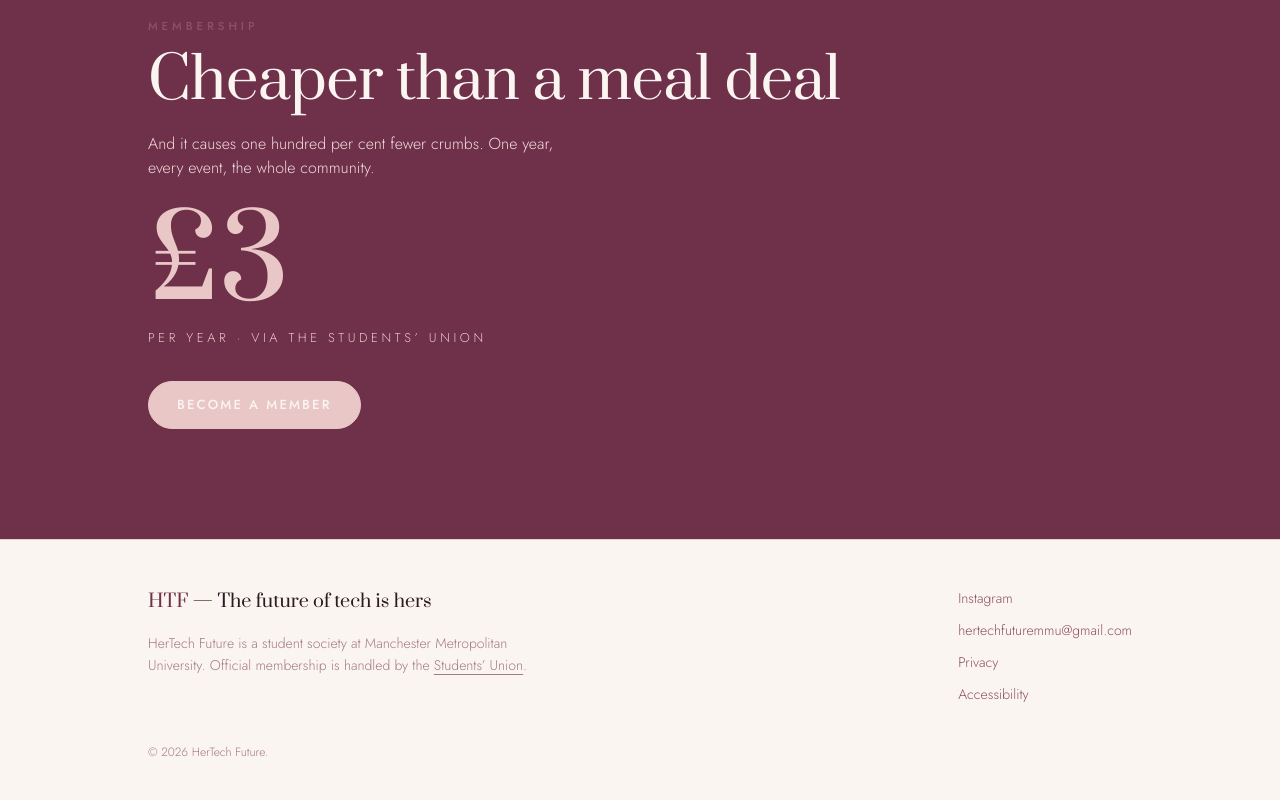
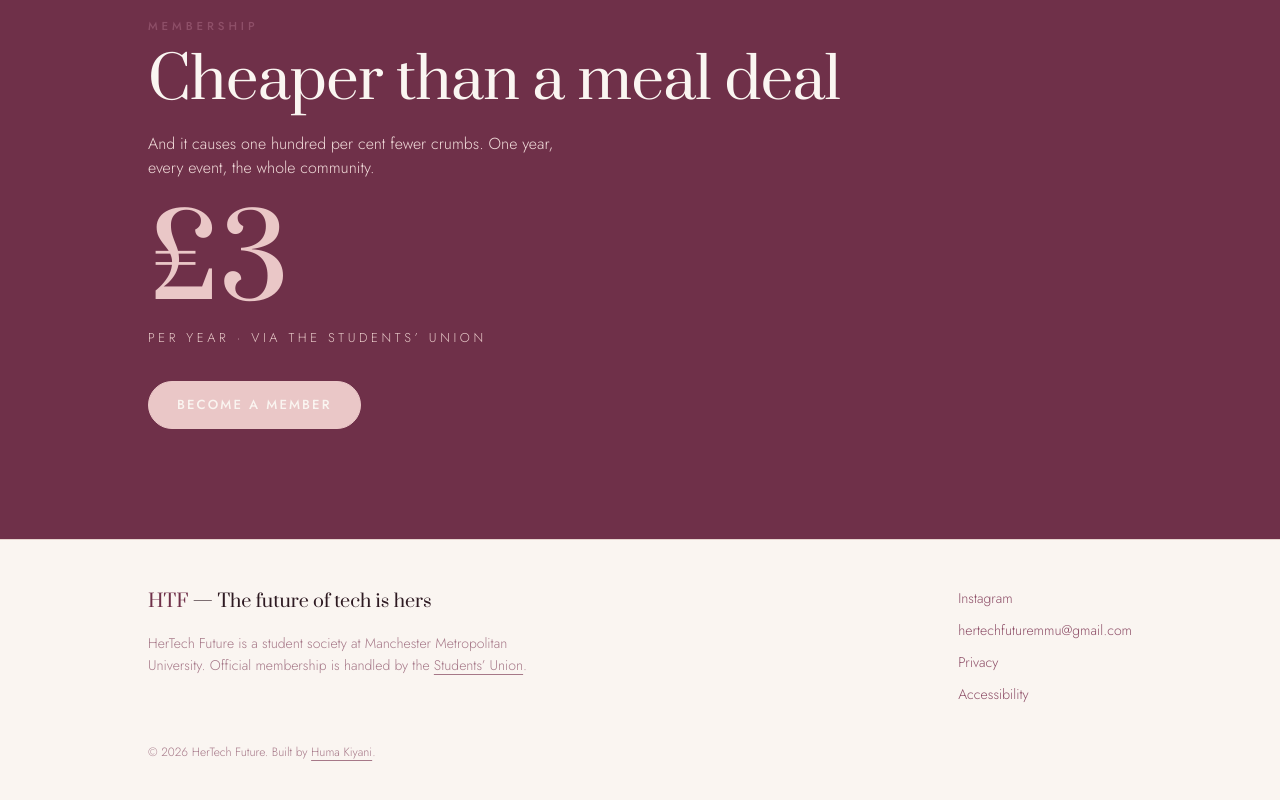
Before and after one commit to Humak1/HerTechFuture-website, a Next.js app: page / in a window 1280 px wide. Shown: the part 3468-4268 px from the top of the page. Built offline with nearby package versions, Linux system fonts and the light colour scheme; no server answers.

Commit message:
feat(footer): add a build credit

```diff
--- a/src/components/layout/site-footer.tsx
+++ b/src/components/layout/site-footer.tsx
@@ -18,8 +18,8 @@ export function SiteFooter() {
         <div className="flex flex-col gap-8 sm:flex-row sm:justify-between">
           <div className="max-w-sm">
             <p className="font-display text-lg">
-              <span className="text-accent">{siteConfig.shortName}</span> &mdash;{" "}
-              {siteConfig.tagline}
+              <span className="text-accent">{siteConfig.shortName}</span>{" "}
+              &mdash; {siteConfig.tagline}
             </p>
 
             {/*
@@ -29,8 +29,9 @@ export function SiteFooter() {
               page, keeps the relationship unambiguous and costs one sentence.
             */}
             <p className="mt-4 text-sm leading-relaxed text-fg-subtle">
-              {siteConfig.name} is a student society at {siteConfig.university.name}.
-              Official membership is handled by the{" "}
+              {siteConfig.name} is a student society at{" "}
+              {siteConfig.university.name}. Official membership is handled by
+              the{" "}
               <a
                 href={siteConfig.links.union}
                 target="_blank"
@@ -71,7 +72,16 @@ export function SiteFooter() {
         </div>
 
         <p className="mt-10 text-xs text-fg-subtle">
-          &copy; {year} {siteConfig.name}.
+          &copy; {year} {siteConfig.name}. Built by{" "}
+          <a
+            href="https://www.linkedin.com/in/huma-k-878392216/"
+            target="_blank"
+            rel="noopener noreferrer"
+            className="underline underline-offset-4 transition-colors hover:text-accent"
+          >
+            Huma Kiyani
+          </a>
+          .
         </p>
       </Container>
     </footer>
```
